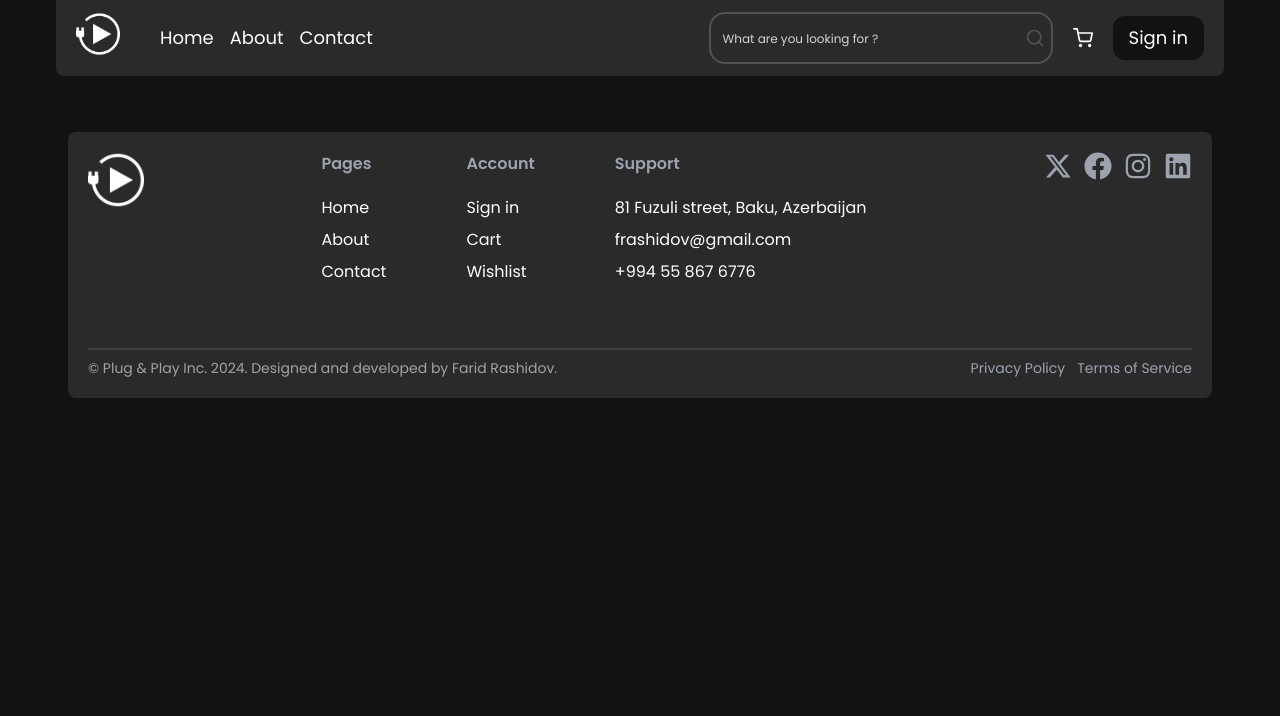
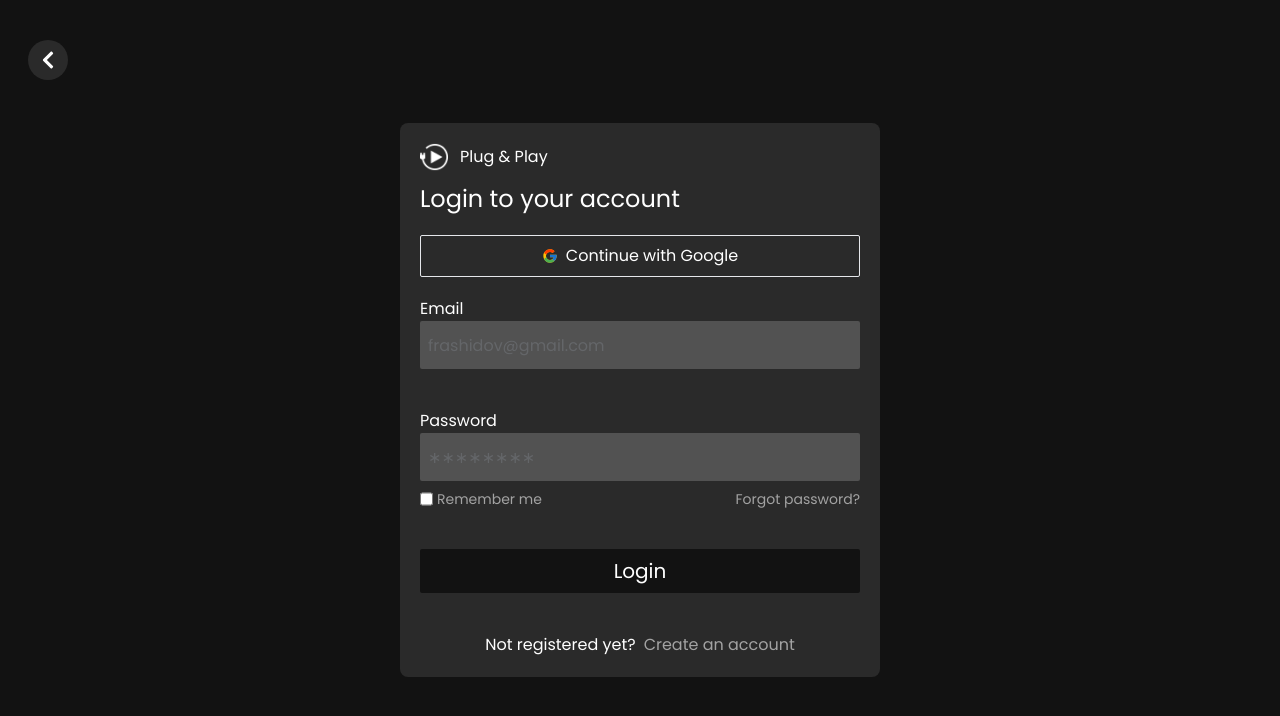
Before and after one commit to imrashidov/plug-and-play, a React (Vite) app: page /auth in a window 1280 px wide. Shown: the top 716 px of the page. Built offline with nearby package versions, Linux system fonts and the light colour scheme.

Commit message:
Add: Auth page and styles. Also added useNavigate for to go previous page

```diff
--- a/src/App.jsx
+++ b/src/App.jsx
@@ -1,16 +1,19 @@
-import { Routes, Route } from "react-router-dom";
+import { Routes, Route, useLocation } from "react-router-dom";
 import Navbar from "./components/Navbar";
 import Home from "./pages/Home";
 import Footer from "./components/Footer";
+import Auth from "./pages/Auth";
 
 function App() {
+  const location = useLocation();
   return (
     <>
-      <Navbar />
+      {location.pathname !== "/auth" && <Navbar />}
       <Routes>
         <Route path="/" element={<Home />} />
+        <Route path="/auth" element={<Auth />} />
       </Routes>
-      <Footer />
+      {location.pathname !== "/auth" && <Footer />}
     </>
   );
 }
--- a/src/components/Footer.jsx
+++ b/src/components/Footer.jsx
@@ -5,11 +5,12 @@
 const Footer = () => {
   return (
     <footer className="container">
+      <div className="footer-container">
         <div className="footer-container-top">
-        <div className="footer-main-top">
           <Link href="/" className="footer-logo">
             <img src={logo} alt="Brand Logo" />
           </Link>
+          <div className="footer-main-top">
             <div className="footer-links-main">
               {FooterData.map((data) => (
                 <ul key={data.id} className="footer-links">
@@ -30,10 +31,15 @@
             </div>
             <div className="footer-socials">
               {SocialData.map((social) => (
-              <Link key={social.id} href={social.path} className="social-links">
+                <Link
+                  key={social.id}
+                  href={social.path}
+                  className="social-links"
+                >
                   {social.name}
                 </Link>
               ))}
+            </div>
           </div>
         </div>
         <div className="footer-container-bottom">
--- a/src/components/Navbar.jsx
+++ b/src/components/Navbar.jsx
@@ -30,10 +30,12 @@
                 <FiSearch className="stroke-neutral-600 text-xl" />
               </i>
             </div>
-            <Link href="/">
+            <Link to="/">
               <FiShoppingCart />
             </Link>
-            <Link className="nav-sign">Sign in</Link>
+            <Link className="nav-sign" to="/auth">
+              Sign in
+            </Link>
           </div>
         </div>
       </div>
--- a/src/index.css
+++ b/src/index.css
@@ -7,7 +7,7 @@
 }
 
 body {
-  @apply bg-dark-primary bg-no-repeat h-full text-white mx-14;
+  @apply bg-dark-primary bg-no-repeat h-full text-white;
 }
 .container {
   @apply mx-auto px-3 py-10;
@@ -33,7 +33,7 @@
   @apply flex justify-center pb-4;
 }
 .nav-main {
-  @apply bg-dark-secondary flex justify-start gap-10 w-full px-5 py-3 rounded-b-lg;
+  @apply bg-dark-secondary flex justify-start gap-10 w-full px-5 py-3 rounded-b-lg mx-14;
 }
 .nav-tools {
   @apply flex gap-5 ml-auto items-center;
@@ -265,17 +265,20 @@
 footer a {
   @apply hover:text-neutral-500 transition-all duration-200;
 }
-.footer-container-top {
+.footer-container {
   @apply bg-dark-secondary py-5 px-5 rounded-lg relative;
 }
-.footer-main-top {
-  @apply flex gap-5 justify-between;
+.footer-container-top {
+  @apply flex gap-10;
 }
 .footer-logo {
   @apply h-fit shrink-0;
 }
 .footer-logo img {
   @apply w-14 h-14 invert;
+}
+.footer-main-top {
+  @apply w-full flex justify-between;
 }
 .footer-links-main {
   @apply flex gap-20;
@@ -310,3 +313,60 @@
 }
 
 /* Footer Section End */
+
+/* Auth Page Start */
+.auth-container {
+  @apply flex justify-center h-screen items-center p-2;
+}
+.auth-previous {
+  @apply rounded-full bg-dark-secondary w-10 h-10 justify-center flex items-center absolute top-10 left-7;
+}
+.auth-main {
+  @apply bg-dark-secondary p-5 rounded-lg max-w-[30rem] w-full;
+}
+.auth-logo {
+  @apply flex items-center gap-3 w-full;
+}
+.auth-text {
+  @apply mt-3;
+}
+.auth-text h2 {
+  @apply text-2xl;
+}
+.auth-google {
+  @apply flex justify-center mt-5 w-full;
+}
+.auth-google button {
+  @apply bg-transparent border rounded-sm text-base text-white p-2 flex items-center justify-center gap-2 hover:shadow-xl transition-all duration-300 w-full;
+}
+.auth-main form {
+  @apply mt-5 flex flex-col gap-10 h-full;
+}
+.auth-login {
+  @apply w-full flex flex-col;
+}
+.auth-login input {
+  @apply bg-neutral-600 rounded-sm h-10 px-2 py-6 outline-none placeholder:text-gray-400/25;
+}
+.auth-remember {
+  @apply flex gap-1 mt-[-2rem];
+}
+.auth-remember input {
+  @apply checked:accent-neutral-700;
+}
+.auth-remember label {
+  @apply text-sm text-neutral-400;
+}
+.auth-remember a {
+  @apply ml-auto text-sm text-neutral-400 hover:text-neutral-300 transition-colors duration-300;
+}
+.auth-main form button {
+  @apply bg-dark-primary rounded-sm p-2 hover:shadow-xl transition-all duration-300;
+}
+.auth-register {
+  @apply flex gap-2 justify-center mt-10;
+}
+.auth-register a {
+  @apply text-neutral-400 hover:text-neutral-300 transition-colors duration-300;
+}
+/* Auth Page End */
--- /dev/null
+++ b/src/pages/Auth.jsx
@@ -0,0 +1,54 @@
+import { FaChevronLeft } from "react-icons/fa";
+import { FcGoogle } from "react-icons/fc";
+import logo from "../assets/logo.png";
+import { Link, useNavigate } from "react-router-dom";
+
+const Auth = () => {
+  const navigate = useNavigate();
+  return (
+    <section id="auth">
+      <div className="auth-container">
+        <button onClick={() => navigate(-1)} className="auth-previous">
+          <FaChevronLeft />
+        </button>
+        <div className="auth-main">
+          <div className="auth-logo">
+            <img src={logo} alt="Brand Logo" className="w-7 h-7 invert" />
+            <p>Plug & Play</p>
+          </div>
+          <div className="auth-text">
+            <h2>Login to your account</h2>
+          </div>
+          <div className="auth-google">
+            <button>
+              <FcGoogle />
+              <p>Continue with Google</p>
+            </button>
+          </div>
+          <form>
+            <div className="auth-login">
+              <label htmlFor="email">Email</label>
+              <input type="email" placeholder="frashidov@gmail.com" />
+            </div>
+            <div className="auth-login">
+              <label htmlFor="psw">Password</label>
+              <input type="password" placeholder="∗∗∗∗∗∗∗∗" />
+            </div>
+            <div className="auth-remember">
+              <input type="checkbox" value="RememberMe" id="rememberMe" />
+              <label htmlFor="rememberMe">Remember me</label>
+              <Link>Forgot password?</Link>
+            </div>
+            <button>Login</button>
+          </form>
+          <div className="auth-register">
+            <p>Not registered yet?</p>
+            <Link>Create an account</Link>
+          </div>
+        </div>
+      </div>
+    </section>
+  );
+};
+
+export default Auth;
```
Lines whose indentation alone changed are shown as unchanged.
